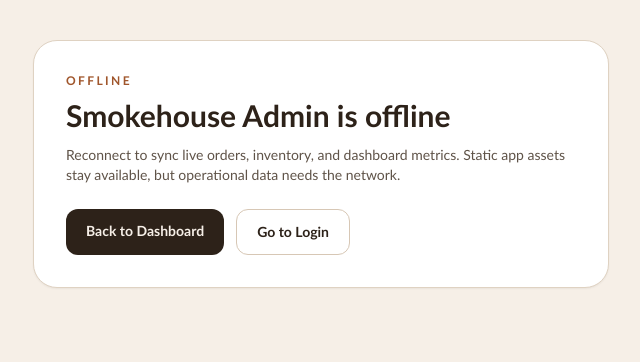
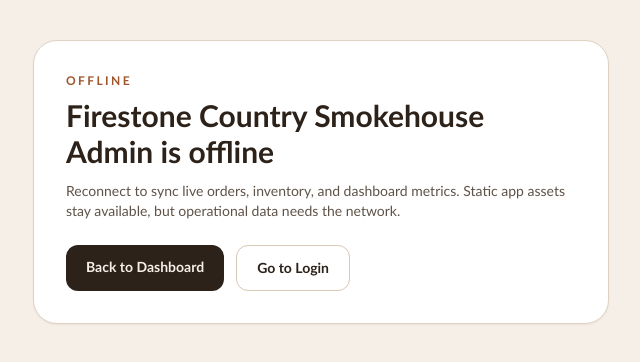
Before and after one commit to firestone321/thesmokehouse-admin, a Next.js app: page /offline in a window 1280 px wide. Shown: the top 362 px of the page, without its empty margins (319-959 px from the left). Built offline with nearby package versions, Linux system fonts and the light colour scheme.

Commit message:
Rename admin brand to Firestone Country Smokehouse

```diff
--- a/app/layout.tsx
+++ b/app/layout.tsx
@@ -4,11 +4,11 @@
 
 export const metadata: Metadata = {
   title: {
-    default: "Smokehouse Admin",
-    template: "%s | Smokehouse Admin"
+    default: "Firestone Country Smokehouse Admin",
+    template: "%s | Firestone Country Smokehouse Admin"
   },
-  description: "Installable operational dashboard for Smokehouse staff.",
-  applicationName: "Smokehouse Admin",
+  description: "Installable operational dashboard for Firestone Country Smokehouse staff.",
+  applicationName: "Firestone Country Smokehouse Admin",
   manifest: "/manifest.webmanifest",
   icons: {
     icon: [
@@ -22,7 +22,7 @@
   appleWebApp: {
     capable: true,
     statusBarStyle: "default",
-    title: "Smokehouse Admin"
+    title: "Firestone Country Smokehouse Admin"
   },
   formatDetection: {
     telephone: false
--- a/app/login/page.tsx
+++ b/app/login/page.tsx
@@ -31,9 +31,9 @@
         <section className="wood-surface hidden rounded-[36px] border border-white/5 p-8 text-[#E6E8EB] shadow-[0_24px_64px_rgba(15,23,42,0.18)] lg:flex lg:flex-col lg:justify-between">
           <div>
             <div className="relative mb-6 h-28 w-full overflow-hidden rounded-[28px] border border-white/8 bg-white/5">
-              <Image src="/icons/logo-bigger.jpg" alt="The Smoke House logo" fill className="object-cover" sizes="540px" priority />
+              <Image src="/icons/logo-bigger.jpg" alt="Firestone Country Smokehouse logo" fill className="object-cover" sizes="540px" priority />
             </div>
-            <p className="text-[11px] uppercase tracking-[0.28em] text-[#AEB6C2]">Smokehouse Admin</p>
+            <p className="text-[11px] uppercase tracking-[0.28em] text-[#AEB6C2]">Firestone Country Smokehouse Admin</p>
             <h1 className="mt-4 text-4xl font-semibold leading-tight">Sign in with a magic link.</h1>
             <p className="mt-4 max-w-xl text-sm leading-7 text-[#CDD2D8]">
               Enter a staff email that already exists in Supabase Auth. We&apos;ll send a one-time link and keep
@@ -50,7 +50,7 @@
 
         <section className="surface-card my-auto rounded-[36px] px-6 py-6 shadow-[0_24px_64px_rgba(15,23,42,0.08)] sm:px-8 sm:py-8">
           <div className="relative mb-5 h-20 w-full overflow-hidden rounded-[24px] border border-[#E5E7EB] bg-[#F8FAFB] lg:hidden">
-            <Image src="/icons/logo-bigger.jpg" alt="The Smoke House logo" fill className="object-cover" sizes="420px" priority />
+            <Image src="/icons/logo-bigger.jpg" alt="Firestone Country Smokehouse logo" fill className="object-cover" sizes="420px" priority />
           </div>
           <p className="text-[11px] uppercase tracking-[0.22em] text-[#6B7280]">Sign in</p>
           <h2 className="mt-3 text-3xl font-semibold">Get your magic link</h2>
--- a/app/manifest.ts
+++ b/app/manifest.ts
@@ -2,9 +2,9 @@
 
 export default function manifest(): MetadataRoute.Manifest {
   return {
-    name: "Smokehouse Admin",
-    short_name: "Smokehouse",
-    description: "Installable operations dashboard for Smokehouse orders, inventory, and menu management.",
+    name: "Firestone Country Smokehouse Admin",
+    short_name: "Firestone Admin",
+    description: "Installable operations dashboard for Firestone Country Smokehouse orders, inventory, and menu management.",
     start_url: "/login",
     scope: "/",
     display: "standalone",
--- a/app/offline/page.tsx
+++ b/app/offline/page.tsx
@@ -10,7 +10,7 @@
     <main className="min-h-screen bg-[#f6efe7] px-4 py-10">
       <div className="mx-auto max-w-xl rounded-3xl border border-[#dfd2c2] bg-white p-8 shadow-sm">
         <p className="text-xs font-bold uppercase tracking-[0.2em] text-[#a0562c]">Offline</p>
-        <h1 className="mt-2 text-3xl font-bold text-[#2d2219]">Smokehouse Admin is offline</h1>
+        <h1 className="mt-2 text-3xl font-bold text-[#2d2219]">Firestone Country Smokehouse Admin is offline</h1>
         <p className="mt-3 text-sm text-[#5f5348]">
           Reconnect to sync live orders, inventory, and dashboard metrics. Static app assets stay available, but operational data needs the network.
         </p>
--- a/components/dashboard/admin-sidebar.tsx
+++ b/components/dashboard/admin-sidebar.tsx
@@ -78,10 +78,10 @@
           <div className="flex items-center justify-between gap-3">
             <div className="flex min-w-0 items-center gap-3">
               <div className="relative h-12 w-12 shrink-0 overflow-hidden rounded-2xl border border-white/10 bg-white/5">
-                <Image src="/icons/logo-bigger.jpg" alt="The Smoke House logo" fill className="object-cover" sizes="48px" priority />
+                <Image src="/icons/logo-bigger.jpg" alt="Firestone Country Smokehouse logo" fill className="object-cover" sizes="48px" priority />
               </div>
               <div className="min-w-0">
-                <p className="text-[10px] uppercase tracking-[0.24em] text-[#AEB6C2]">Smokehouse Ops</p>
+                <p className="text-[10px] uppercase tracking-[0.24em] text-[#AEB6C2]">Firestone Country Smokehouse</p>
                 <p className="mt-1 truncate text-base font-semibold text-[#E6E8EB]">Kitchen Command</p>
               </div>
             </div>
@@ -123,14 +123,14 @@
           <div className="relative h-28 w-full overflow-hidden rounded-[24px] border border-white/8 bg-white/5">
             <Image
               src="/icons/logo-bigger.jpg"
-              alt="The Smoke House logo"
+              alt="Firestone Country Smokehouse logo"
               fill
               className="object-cover"
               sizes="208px"
               priority
             />
           </div>
-          <p className="text-[11px] uppercase tracking-[0.28em] text-[#AEB6C2]">Smokehouse Ops</p>
+          <p className="text-[11px] uppercase tracking-[0.28em] text-[#AEB6C2]">Firestone Country Smokehouse</p>
           <h1 className="pt-2 text-xl font-semibold text-[#E6E8EB]">Kitchen Command</h1>
           <div className="mt-3 flex items-center gap-2 text-[11px] uppercase tracking-[0.18em] text-[#AEB6C2]">
             <span className="h-2 w-2 rounded-full bg-[#2E7D32]" />
@@ -158,7 +158,7 @@
             <div className="flex items-start justify-between gap-3 pb-4">
               <div className="min-w-0">
                 <div className="relative mb-3 h-16 w-full overflow-hidden rounded-[20px] border border-white/8 bg-white/5">
-                  <Image src="/icons/logo-bigger.jpg" alt="The Smoke House logo" fill className="object-cover" sizes="260px" />
+                  <Image src="/icons/logo-bigger.jpg" alt="Firestone Country Smokehouse logo" fill className="object-cover" sizes="260px" />
                 </div>
                 <p className="text-[10px] uppercase tracking-[0.24em] text-[#AEB6C2]">Navigation</p>
                 <h2 className="mt-2 text-lg font-semibold text-[#E6E8EB]">Service tools</h2>
```
